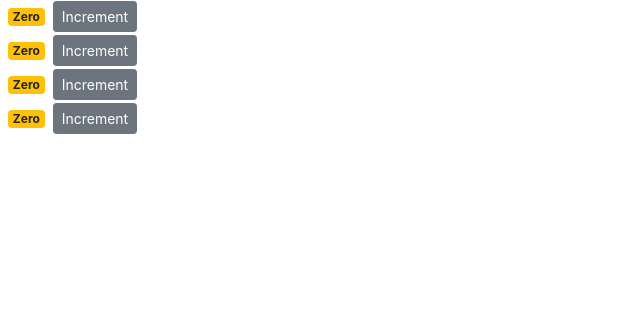
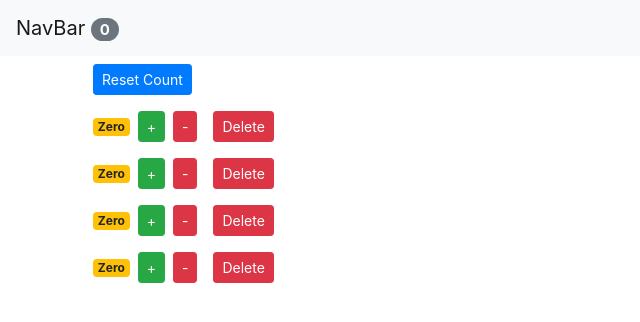
Before and after one commit to alek0329/React_template, a React (Create React App) app: page / in a window 1280 px wide. Shown: the top 322 px of the page, without its empty margins (0-640 px from the left). Built offline with nearby package versions, Linux system fonts and the light colour scheme.

Commit message:
finished website

```diff
--- a/src/App.js
+++ b/src/App.js
@@ -1,25 +1,79 @@
-import logo from './logo.svg';
-import './App.css';
+import NavBar from "./components/navbar";
+import "./App.css";
+import React from "react";
+import Counters from "./components/counters";
 
-function App() {
-  return (
-    <div className="App">
-      <header className="App-header">
-        <img src={logo} className="App-logo" alt="logo" />
-        <p>
-          Edit <code>src/App.js</code> and save to reload.
-        </p>
-        <a
-          className="App-link"
-          href="https://reactjs.org"
-          target="_blank"
-          rel="noopener noreferrer"
-        >
-          Learn React
-        </a>
-      </header>
-    </div>
-  );
+class App extends React.Component {
+  state = {
+    counters: [
+      { id: 1, value: 0 },
+      { id: 2, value: 0 },
+      { id: 3, value: 0 },
+      { id: 4, value: 0 },
+    ],
+  };
+
+  constructor() {
+    super();
+    console.log("App - Constructor");
+  }
+
+  componentDidMount() {
+    console.log("App - Mounted");
+  }
+
+  handleReset = () => {
+    const counters = this.state.counters.map((x) => {
+      x.value = 0;
+      return x;
+    });
+    this.setState({ counters });
+  };
+
+  handleDelete = (counterId) => {
+    const counters = this.state.counters.filter((c) => c.id !== counterId);
+    this.setState({ counters });
+  };
+
+  handleIncrement = (counter) => {
+    const counters = [...this.state.counters];
+    const index = counters.indexOf(counter);
+    counters[index] = { ...counter };
+    counters[index].value++;
+    this.setState({ counters });
+    console.log(counter.value);
+  };
+
+  handleDecrement = (counter) => {
+    const counters = [...this.state.counters];
+    const index = counters.indexOf(counter);
+    counters[index] = { ...counter };
+    {
+      counters[index].value !== 0 && counters[index].value--;
+      this.setState({ counters });
+    }
+    console.log(counter.value);
+  };
+
+  render() {
+    console.log("App - Rendered");
+    return (
+      <React.Fragment>
+        <NavBar
+          totalCounters={this.state.counters.filter((x) => x.value > 0).length}
+        />
+        <main className="container">
+          <Counters
+            counters={this.state.counters}
+            onReset={this.handleReset}
+            onIncrement={this.handleIncrement}
+            onDelete={this.handleDelete}
+            onDecrement={this.handleDecrement}
+          />
+        </main>
+      </React.Fragment>
+    );
+  }
 }
 
 export default App;
--- a/src/components/counter.jsx
+++ b/src/components/counter.jsx
@@ -1,34 +1,49 @@
-import React, { Component } from 'react';
+import React, { Component } from "react";
 
 class Counter extends Component {
-    state = {
-        count: 0
-    };
+  componentDidUpdate(prevProps, prevState) {
+    console.log("prevProps", prevProps);
+    console.log("prevState", prevState);
+  }
 
-    handleIncrement = (product) =>{
-        console.log(product);
-        this.setState({count: this.state.count + 1});
-    };
   render() {
+    console.log("Counter - Rendered");
     return (
       <div>
-            <span className= {this.getBadgeClasses()}>{this.formatCount()}</span>
+        <span className={this.getBadgeClasses()}>{this.formatCount()}</span>
         <button
-            onClick= { (product) => this.handleIncrement(product) }
-            className="btn btn-secondary btn-sm"> Increment</button>
+          onClick={() => this.props.onIncrement(this.props.counter)}
+          className="btn btn-success btn-sm"
+        >
+          {" "}
+          +
+        </button>
+        <button
+          onClick={() => this.props.onDecrement(this.props.counter)}
+          className="btn btn-danger btn-sm m-2"
+        >
+          {" "}
+          -{" "}
+        </button>
+        <button
+          onClick={() => this.props.onDelete(this.props.counter.id)}
+          className="btn btn-danger btn-sm m-2"
+        >
+          Delete
+        </button>
       </div>
     );
   }
-    getBadgeClasses(){
-        let classes ="badge m-2 badge-";
-        classes += this.state.count === 0? "warning" : "primary"
+  getBadgeClasses() {
+    let classes = "badge m-2 badge-";
+    classes += this.props.counter.value === 0 ? "warning" : "primary";
     return classes;
   }
 
-    formatCount(){
-        const { count } = this.state;
-        return count === 0 ? 'Zero' : count;
+  formatCount() {
+    const { value: count } = this.props.counter;
+    return count === 0 ? "Zero" : count;
   }
 }
 
-export default Counter ;
+export default Counter;
--- a/src/components/counters.jsx
+++ b/src/components/counters.jsx
@@ -1,20 +1,25 @@
-import React, { Component } from 'react';
+import React, { Component } from "react";
 import Counter from "./counter";
 
 class Counters extends Component {
-    state = {
-        counters:[
-            {id: 1, value: 0},
-            {id: 2, value: 0},
-            {id: 3, value: 0},
-            {id: 4, value: 0}
-        ]
-    };
-
   render() {
+    console.log("Counters - Rendered");
+    const { onReset, counters, onDelete, onIncrement, onDecrement } =
+      this.props;
     return (
       <div>
-            {this.state.counters.map(counter => <Counter key={counter.id} />)}
+        <button onClick={onReset} className="btn btn-primary btn-sm m-2">
+          Reset Count
+        </button>
+        {counters.map((counter) => (
+          <Counter
+            key={counter.id}
+            onDelete={onDelete}
+            onIncrement={onIncrement}
+            onDecrement={onDecrement}
+            counter={counter}
+          />
+        ))}
       </div>
     );
   }
--- /dev/null
+++ b/src/components/navbar.jsx
@@ -0,0 +1,18 @@
+import React from "react";
+
+//stateless functional component
+const NavBar = ({ totalCounters }) => {
+  console.log("NavBar - Rendered");
+  return (
+    <nav className="navbar navbar-light bg-light">
+      <a href="http://localhost:3000/#" className="navbar-brand">
+        NavBar{" "}
+        <span className="badge badge-pill badge-secondary">
+          {totalCounters}
+        </span>
+      </a>
+    </nav>
+  );
+};
+
+export default NavBar;
--- a/src/index.js
+++ b/src/index.js
@@ -1,15 +1,15 @@
 import React from 'react';
 import ReactDOM from 'react-dom';
 import './index.css';
-//import App from './App';
+import App from './App';
 import reportWebVitals from './reportWebVitals';
 import 'bootstrap/dist/css/bootstrap.css'
-import Counters from './components/counters';
+
 
 
 ReactDOM.render(
   <React.StrictMode>
-    <Counters />
+    <App />
   </React.StrictMode>,
   document.getElementById('root')
 );
```
Also changed, not shown: 1 other file (tests, documents, lock files or other folders). Lines whose indentation alone changed are shown as unchanged.
